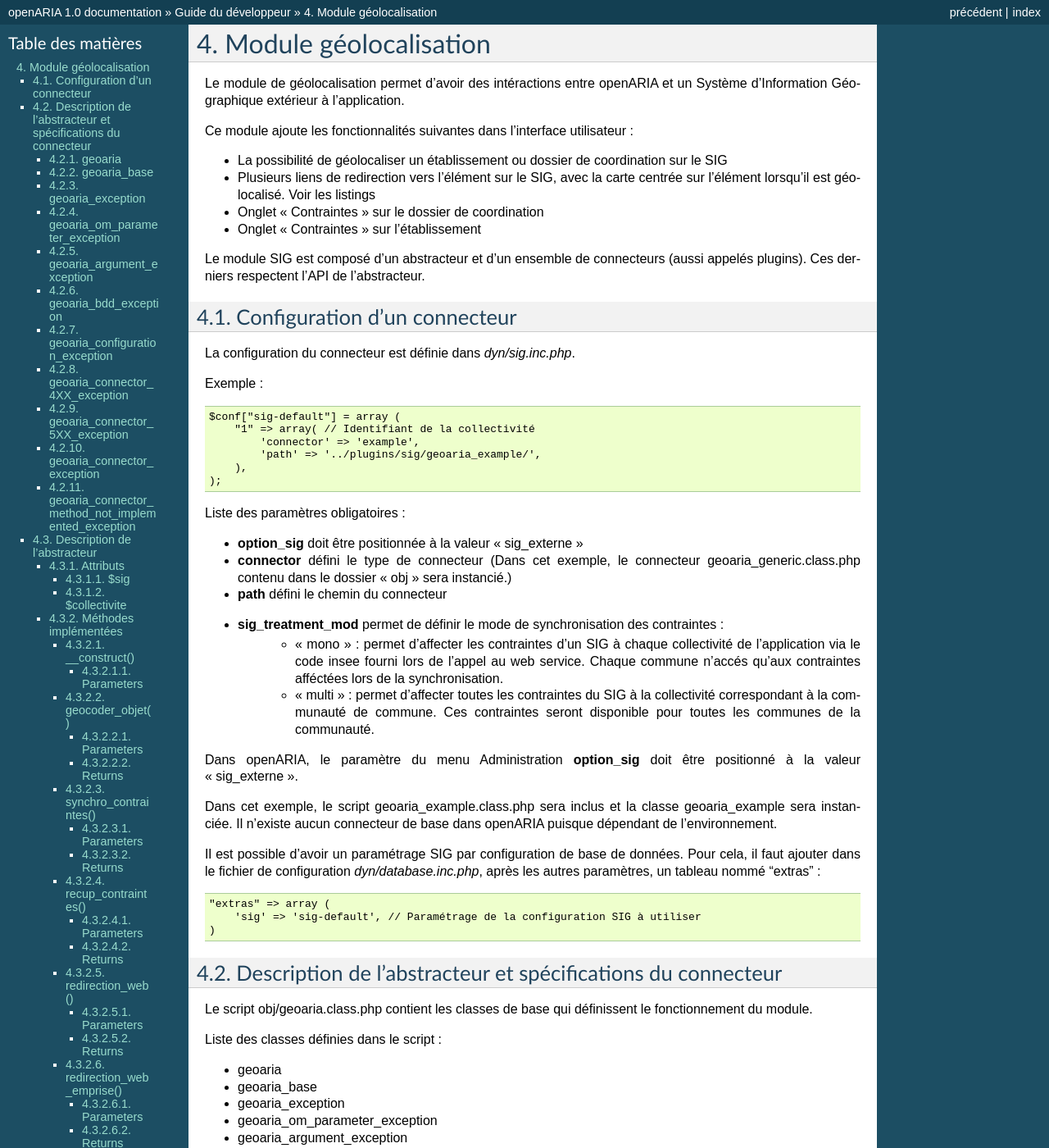
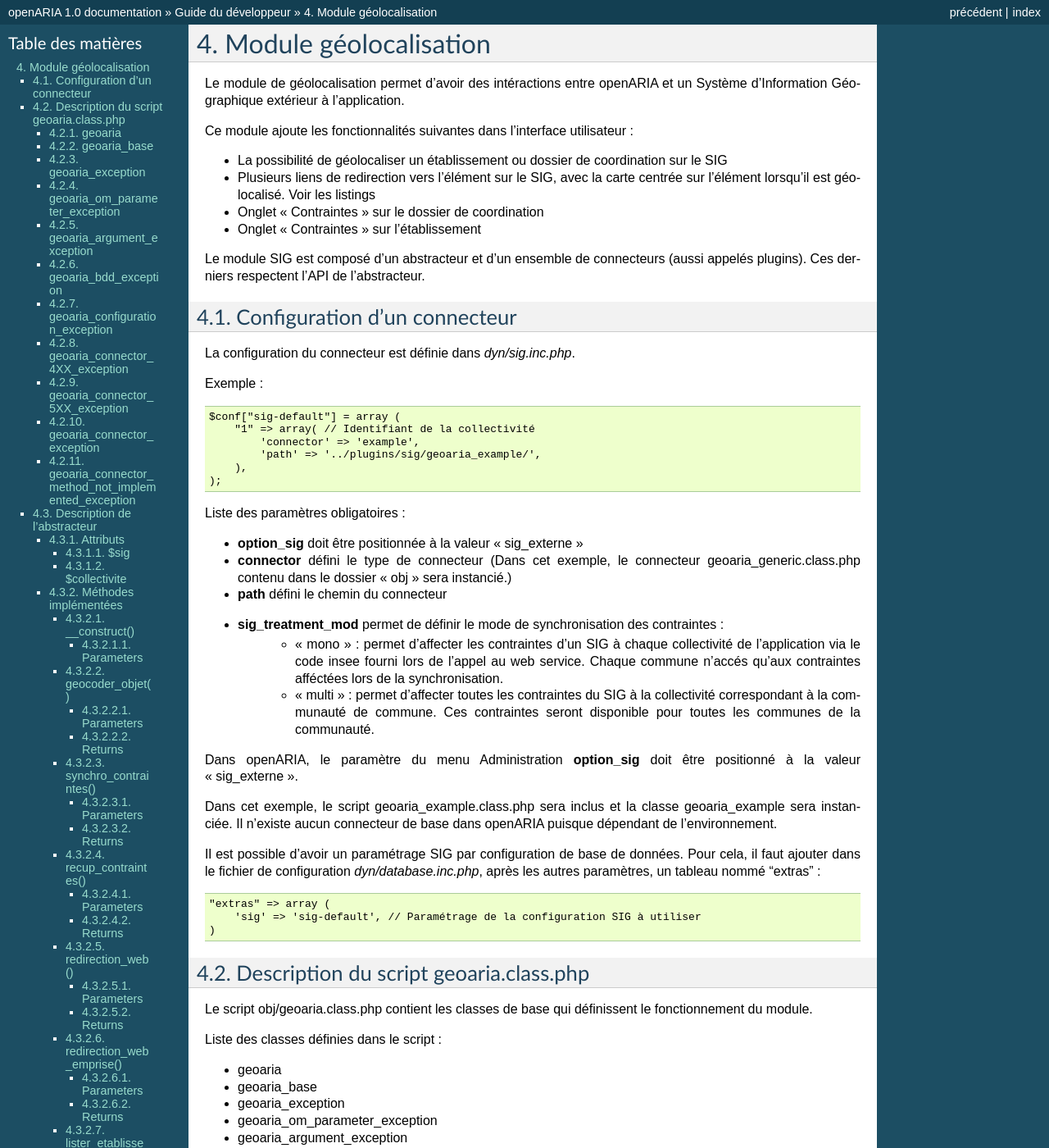
Before and after one commit to jcerini/openaria-documentation, a Sphinx documentation site: the page built from source/guide_developpeur/module_geolocalisation.rst, in a window 1280 px wide and 1400 px high. Shown: the whole window at 82% size. Built offline with Sphinx 7.4.7, drawn with Linux system fonts in a browser that asks for light colours.

Commit message:
Correction du titre d'un paragraphe

```diff
--- a/source/guide_developpeur/module_geolocalisation.rst
+++ b/source/guide_developpeur/module_geolocalisation.rst
@@ -60,8 +60,8 @@ Il est possible d'avoir un paramétrage SIG par configuration de base de donnée
 
 
 
-Description de l'abstracteur et spécifications du connecteur
-############################################################
+Description du script geoaria.class.php
+#######################################
 
 Le script obj/geoaria.class.php contient les classes de base qui définissent le fonctionnement du module.
 
```
